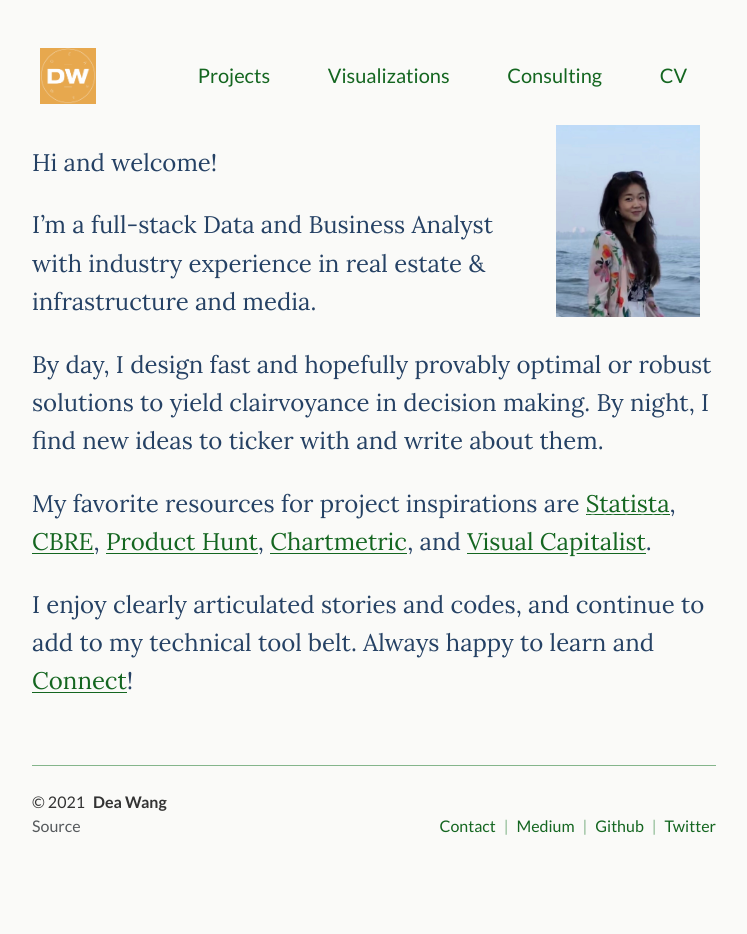
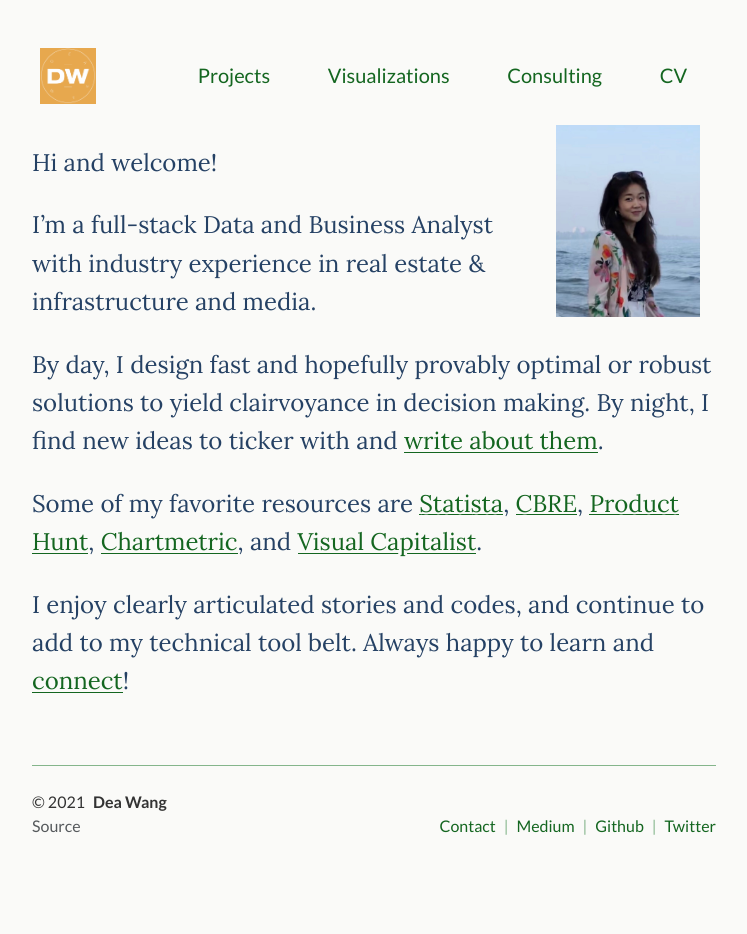
Before and after one commit to deawyk/deawyk.github.io, a Jekyll site: the page built from index.md, in a window 1280 px wide. Shown: the whole page, without its empty margins (266-1013 px from the left). Built offline with Jekyll 4.4.1, drawn with Linux system fonts in a browser that asks for light colours.

Commit message:
Update index.md

```diff
--- a/index.md
+++ b/index.md
@@ -18,11 +18,11 @@
 
 I'm a full-stack Data and Business Analyst with industry experience in real estate & infrastructure and media.
 
-By day, I design fast and hopefully provably optimal or robust solutions to yield clairvoyance in decision making. By night, I find new ideas to ticker with and write about them. <br>
+By day, I design fast and hopefully provably optimal or robust solutions to yield clairvoyance in decision making. By night, I find new ideas to ticker with and [write about them](https://www.deaw.medium.com/). <br>
 
-My favorite resources for project inspirations are [Statista](https://www.statista.com/studies-and-reports/industries), [CBRE](https://www.cbre.ca/en/research-and-reports), [Product Hunt](https://www.producthunt.com/), [Chartmetric](https://www.chartmetric.com/music-industry-trends/6mo-report), and [Visual Capitalist](https://www.visualcapitalist.com).
+Some of my favorite resources are [Statista](https://www.statista.com/studies-and-reports/industries), [CBRE](https://www.cbre.ca/en/research-and-reports), [Product Hunt](https://www.producthunt.com/), [Chartmetric](https://www.chartmetric.com/music-industry-trends/6mo-report), and [Visual Capitalist](https://www.visualcapitalist.com).
 
-I enjoy clearly articulated stories and codes, and continue to add to my technical tool belt. Always happy to learn and [Connect](https://calendly.com/deaw/coffee)!
+I enjoy clearly articulated stories and codes, and continue to add to my technical tool belt. Always happy to learn and [connect](https://calendly.com/deaw/coffee)!
 </div>
 
 
```
